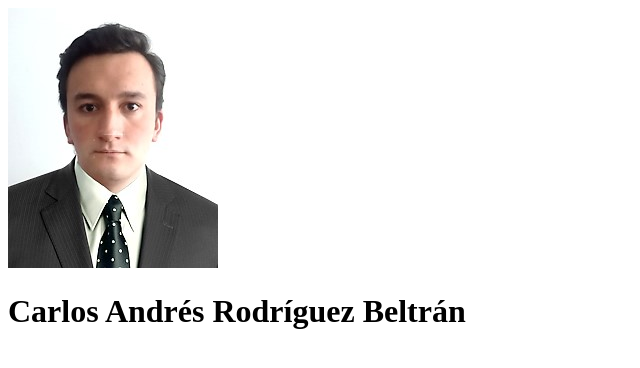
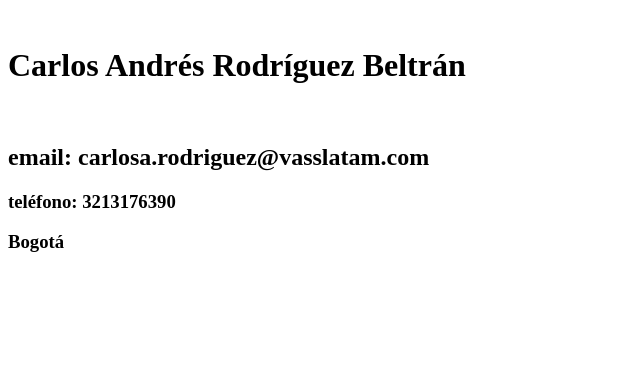
Before and after one commit to C4RL05R0DR1GU3Z/HOJA-DE-VIDA-CSS, a plain HTML site: page index.html in a window 1280 px wide. Shown: the whole page, without its empty margins (0-640 px from the left). Drawn offline with Linux system fonts and the light colour scheme.

Commit message:
HOJA DE VIDA

```diff
--- a/index.html
+++ b/index.html
@@ -7,7 +7,11 @@
     <title>HOJA DE VIDA, PRACTICA HTML</title>
   </head>
   <body>
-    <img src="assets/img/ANDRES.jpeg" />
+    <br />
     <h1>Carlos Andrés Rodríguez Beltrán</h1>
+    <br />
+    <h2>email: carlosa.rodriguez@vasslatam.com</h2>
+    <h3>teléfono: 3213176390</h3>
+    <h3>Bogotá</h3>
   </body>
 </html>
```
Also changed, not shown: assets/img/ANDRES.jpeg (deleted).
